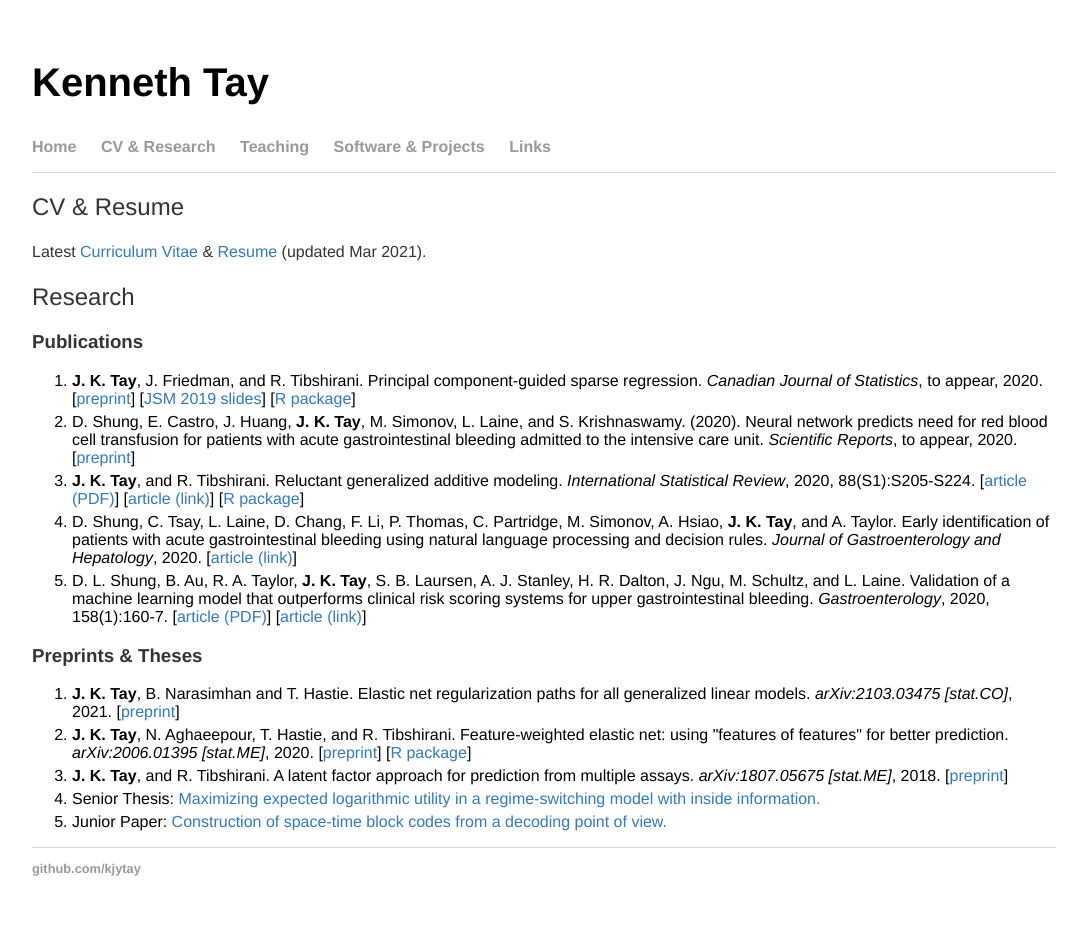
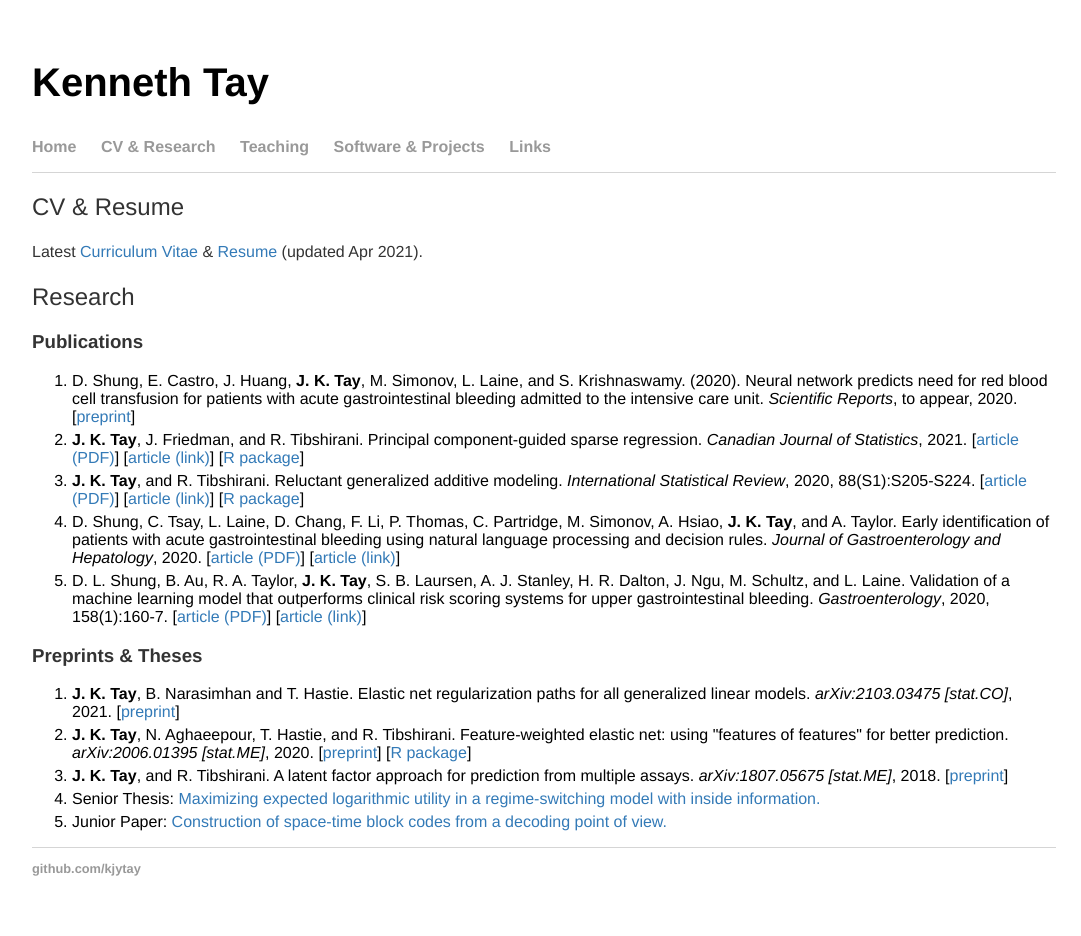
Before and after one commit to kjytay/kjytay.github.io, a Jekyll site: the page built from cv/index.html, in a window 1280 px wide. Shown: the whole page, without its empty margins (96-1177 px from the left). Built offline with Jekyll 4.4.1, drawn with Linux system fonts in a browser that asks for light colours.

Commit message:
Updated CV/resume and research page. Also added some origami links.

```diff
--- a/cv/index.html
+++ b/cv/index.html
@@ -5,17 +5,17 @@ title: Kenneth Tay
 
 <div class="blurb">
   <h2>CV & Resume</h2>
-  <p>Latest <a href="CV 2021-03-08.pdf">Curriculum Vitae</a> & <a href="Resume 2021-03-08.pdf">Resume</a> (updated Mar 2021).</p>
+  <p>Latest <a href="CV 2021-04-18.pdf">Curriculum Vitae</a> & <a href="Resume 2021-04-18.pdf">Resume</a> (updated Apr 2021).</p>
   <h2>Research</h2>
   <h3>Publications</h3>
   <ol>
-    <li><b>J. K. Tay</b>, J. Friedman, and R. Tibshirani. Principal component-guided sparse regression. <i>Canadian Journal of Statistics</i>, to appear, 2020. [<a href="https://arxiv.org/abs/1810.04651">preprint</a>] [<a href="pcLasso_JSM_presentation_handout.pdf">JSM 2019 slides</a>] [<a href="https://CRAN.R-project.org/package=pcLasso">R package</a>]</li>
+    <li>D. Shung, E. Castro, J. Huang, <b>J. K. Tay</b>, M. Simonov, L. Laine, and S. Krishnaswamy. (2020). Neural network predicts need for red blood cell transfusion for patients with acute gastrointestinal bleeding admitted to the intensive care unit. <i>Scientific Reports</i>, to appear, 2020. [<a href="https://www.medrxiv.org/content/10.1101/2020.05.19.20096743v1">preprint</a>]</li>
 
-    <li>D. Shung, E. Castro, J. Huang, <b>J. K. Tay</b>, M. Simonov, L. Laine, and S. Krishnaswamy. (2020). Neural network predicts need for red blood cell transfusion for patients with acute gastrointestinal bleeding admitted to the intensive care unit. <i>Scientific Reports</i>, to appear, 2020. [<a href="https://www.medrxiv.org/content/10.1101/2020.05.19.20096743v1">preprint</a>]</li>
+    <li><b>J. K. Tay</b>, J. Friedman, and R. Tibshirani. Principal component-guided sparse regression. <i>Canadian Journal of Statistics</i>, 2021. [<a href="https://onlinelibrary.wiley.com/share/author/9Q7VYXIIHYSWNXWXJBRJ?target=10.1002/cjs.11617">article (PDF)</a>] [<a href="https://https://onlinelibrary.wiley.com/doi/10.1002/cjs.11617">article (link)</a>] [<a href="https://CRAN.R-project.org/package=pcLasso">R package</a>]</li>
 
     <li><b>J. K. Tay</b>, and R. Tibshirani. Reluctant generalized additive modeling. <i>International Statistical Review</i>, 2020, 88(S1):S205-S224. [<a href="https://onlinelibrary.wiley.com/share/author/JU2BUEIEFMDJBQKHRPYV?target=10.1111/insr.12429">article (PDF)</a>] [<a href="https://onlinelibrary.wiley.com/doi/10.1111/insr.12429">article (link)</a>] [<a href="https://CRAN.R-project.org/package=relgam">R package</a>]</li>
 
-    <li>D. Shung, C. Tsay, L. Laine, D. Chang, F. Li, P. Thomas, C. Partridge, M. Simonov, A. Hsiao, <b>J. K. Tay</b>, and A. Taylor. Early identification of patients with acute gastrointestinal bleeding using natural language processing and decision rules. <i>Journal of Gastroenterology and Hepatology</i>, 2020. [<a href="https://onlinelibrary.wiley.com/doi/abs/10.1111/jgh.15313">article (link)</a>]</li>
+    <li>D. Shung, C. Tsay, L. Laine, D. Chang, F. Li, P. Thomas, C. Partridge, M. Simonov, A. Hsiao, <b>J. K. Tay</b>, and A. Taylor. Early identification of patients with acute gastrointestinal bleeding using natural language processing and decision rules. <i>Journal of Gastroenterology and Hepatology</i>, 2020. [<a href="https://onlinelibrary.wiley.com/share/author/2NTB6R2U8MTV2RHH3B28?target=10.1111/jgh.15313">article (PDF)</a>] [<a href="https://onlinelibrary.wiley.com/doi/abs/10.1111/jgh.15313">article (link)</a>]</li>
 
     <li>D. L. Shung, B. Au, R. A. Taylor, <b>J. K. Tay</b>, S. B. Laursen, A. J. Stanley, H. R. Dalton, J. Ngu, M. Schultz, and L. Laine. Validation of a machine learning model that outperforms clinical risk scoring systems for upper gastrointestinal bleeding. <i>Gastroenterology</i>, 2020, 158(1):160-7. [<a href="Shung2020_validation.pdf">article (PDF)</a>] [<a href="https://www.gastrojournal.org/article/S0016-5085(19)41342-5/fulltext">article (link)</a>]</li>
   </ol>
--- a/links/index.html
+++ b/links/index.html
@@ -55,7 +55,9 @@ title: Kenneth Tay
 <h3>Origami</h3>
 <ul>
   <li><a target="_blank" href="https://inlanding.files.wordpress.com/2012/10/boat3.gif">Boat</li>
-    <li><a target="_blank" href="http://www.origami-instructions.com/origami-box.html">Box</li>
+  <li><a target="_blank" href="http://www.origami-instructions.com/origami-box.html">Box</li>
+  <li><a target="_blank" href="https://frugalfun4boys.com/fold-origami-cubes/">Cube</li>
+  <li><a target="_blank" href="https://www.instructables.com/How-to-Fold-an-Origami-Fortune-Teller-How-to-Use/">Fortune teller</li>
   <li><a target="_blank" href="https://www.instructables.com/How-to-make-an-Origami-Ninja-Star-3/">Ninja star</li>
 </ul>
 
```
Also changed, not shown: 4 other files.
